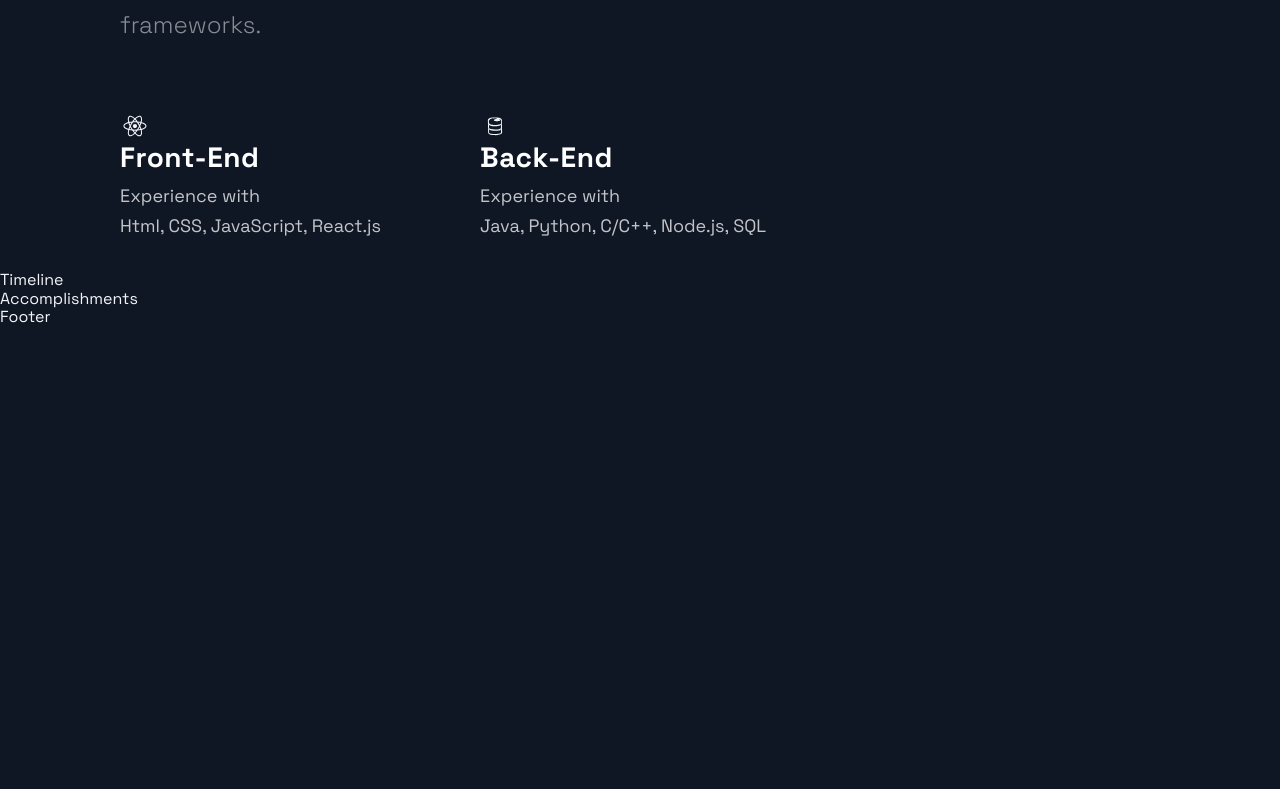
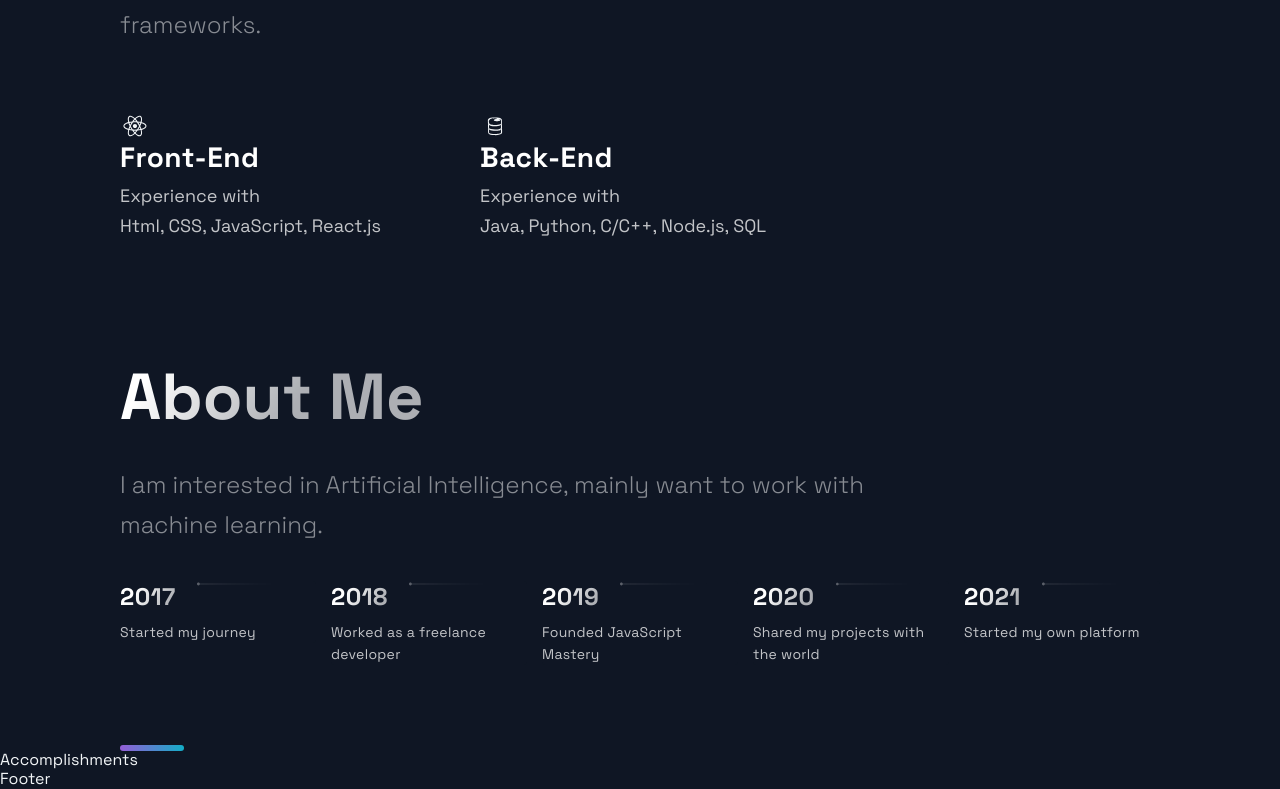
Before and after one commit to raguilar27/Porfolio-Website, a Next.js app in the folder portfolio/: page / in a window 1280 px wide. Shown: the part 2451-3240 px from the top of the page. Before the commit the page ends 2778 px from the top, so only its background shows below. Built offline with nearby package versions, Linux system fonts and the light colour scheme.

Commit message:
added temporary timeline info

```diff
--- a/portfolio/src/components/Timeline/Timeline.js
+++ b/portfolio/src/components/Timeline/Timeline.js
@@ -22,42 +22,124 @@
 const TOTAL_CAROUSEL_COUNT = TimeLineData.length;
 
 const Timeline = () => {
-  // const [activeItem, setActiveItem] = useState(0);
-  // const carouselRef = useRef();
+  const [activeItem, setActiveItem] = useState(0);
+  const carouselRef = useRef();
 
-  // const scroll = (node, left) => {
-  //   return node.scrollTo({ left, behavior: 'smooth' });
-  // }
+  const scroll = (node, left) => {
+    return node.scrollTo({ left, behavior: "smooth" });
+  };
 
-  // const handleClick = (e, i) => {
-  //   e.preventDefault();
+  const handleClick = (e, i) => {
+    e.preventDefault();
 
-  //   if (carouselRef.current) {
-  //     const scrollLeft = Math.floor(carouselRef.current.scrollWidth * 0.7 * (i / TimeLineData.length));
+    if (carouselRef.current) {
+      const scrollLeft = Math.floor(
+        carouselRef.current.scrollWidth * 0.7 * (i / TimeLineData.length)
+      );
 
-  //     scroll(carouselRef.current, scrollLeft);
-  //   }
-  // }
+      scroll(carouselRef.current, scrollLeft);
+    }
+  };
 
-  // const handleScroll = () => {
-  //   if (carouselRef.current) {
-  //     const index = Math.round((carouselRef.current.scrollLeft / (carouselRef.current.scrollWidth * 0.7)) * TimeLineData.length);
+  const handleScroll = () => {
+    if (carouselRef.current) {
+      const index = Math.round(
+        (carouselRef.current.scrollLeft /
+          (carouselRef.current.scrollWidth * 0.7)) *
+          TimeLineData.length
+      );
 
-  //     setActiveItem(index);
-  //   }
-  // }
+      setActiveItem(index);
+    }
+  };
 
-  // // snap back to beginning of scroll when window is resized
-  // // avoids a bug where content is covered up if coming from smaller screen
-  // useEffect(() => {
-  //   const handleResize = () => {
-  //     scroll(carouselRef.current, 0);
-  //   }
+  // snap back to beginning of scroll when window is resized
+  // avoids a bug where content is covered up if coming from smaller screen
+  useEffect(() => {
+    const handleResize = () => {
+      scroll(carouselRef.current, 0);
+    };
 
-  //   window.addEventListener('resize', handleResize);
-  // }, []);
+    window.addEventListener("resize", handleResize);
+  }, []);
 
-  return <div>Timeline</div>;
+  return (
+    <Section id="about">
+      <SectionTitle main>About Me</SectionTitle>
+      <SectionText>
+        I am interested in Artificial Intelligence, mainly want to work with
+        machine learning.
+      </SectionText>
+      <CarouselContainer ref={carouselRef} onScroll={handleScroll}>
+        <>
+          {TimeLineData.map((item, index) => (
+            <CarouselMobileScrollNode
+              key={index}
+              final={index === TOTAL_CAROUSEL_COUNT - 1}
+            >
+              <CarouselItem
+                index={index}
+                id={`carousel_item-${index}`}
+                active={activeItem}
+                onClick={(e) => handleClick(e, index)}
+              >
+                <CarouselItemTitle>
+                  {`${item.year}`}
+                  <CarouselItemImg
+                    width="208"
+                    height="6"
+                    viewBox="0 0 208 6"
+                    fill="none"
+                    xmlns="http://www.w3.org/2000/svg"
+                  >
+                    <path
+                      fill-rule="evenodd"
+                      clip-rule="evenodd"
+                      d="M2.5 5.5C3.88071 5.5 5 4.38071 5 3V3.5L208 3.50002V2.50002L5 2.5V3C5 1.61929 3.88071 0.5 2.5 0.5C1.11929 0.5 0 1.61929 0 3C0 4.38071 1.11929 5.5 2.5 5.5Z"
+                      fill="url(#paint0_linear)"
+                      fill-opacity="0.33"
+                    />
+                    <defs>
+                      <linearGradient
+                        id="paint0_linear"
+                        x1="-4.30412e-10"
+                        y1="0.5"
+                        x2="208"
+                        y2="0.500295"
+                        gradientUnits="userSpaceOnUse"
+                      >
+                        <stop stop-color="white" />
+                        <stop
+                          offset="0.79478"
+                          stop-color="white"
+                          stop-opacity="0"
+                        />
+                      </linearGradient>
+                    </defs>
+                  </CarouselItemImg>
+                </CarouselItemTitle>
+                <CarouselItemText>{item.text}</CarouselItemText>
+              </CarouselItem>
+            </CarouselMobileScrollNode>
+          ))}
+        </>
+      </CarouselContainer>
+      <CarouselButtons>
+        {TimeLineData.map((item, index) => (
+          <CarouselButton
+            key={index}
+            index={index}
+            activeItem={activeItem}
+            onClick={(e) => handleClick(e, index)}
+            type="button"
+          >
+            <CarouselButtonDot active={activeItem} />
+          </CarouselButton>
+        ))}
+      </CarouselButtons>
+      <SectionDivider />
+    </Section>
+  );
 };
 
 export default Timeline;
```
